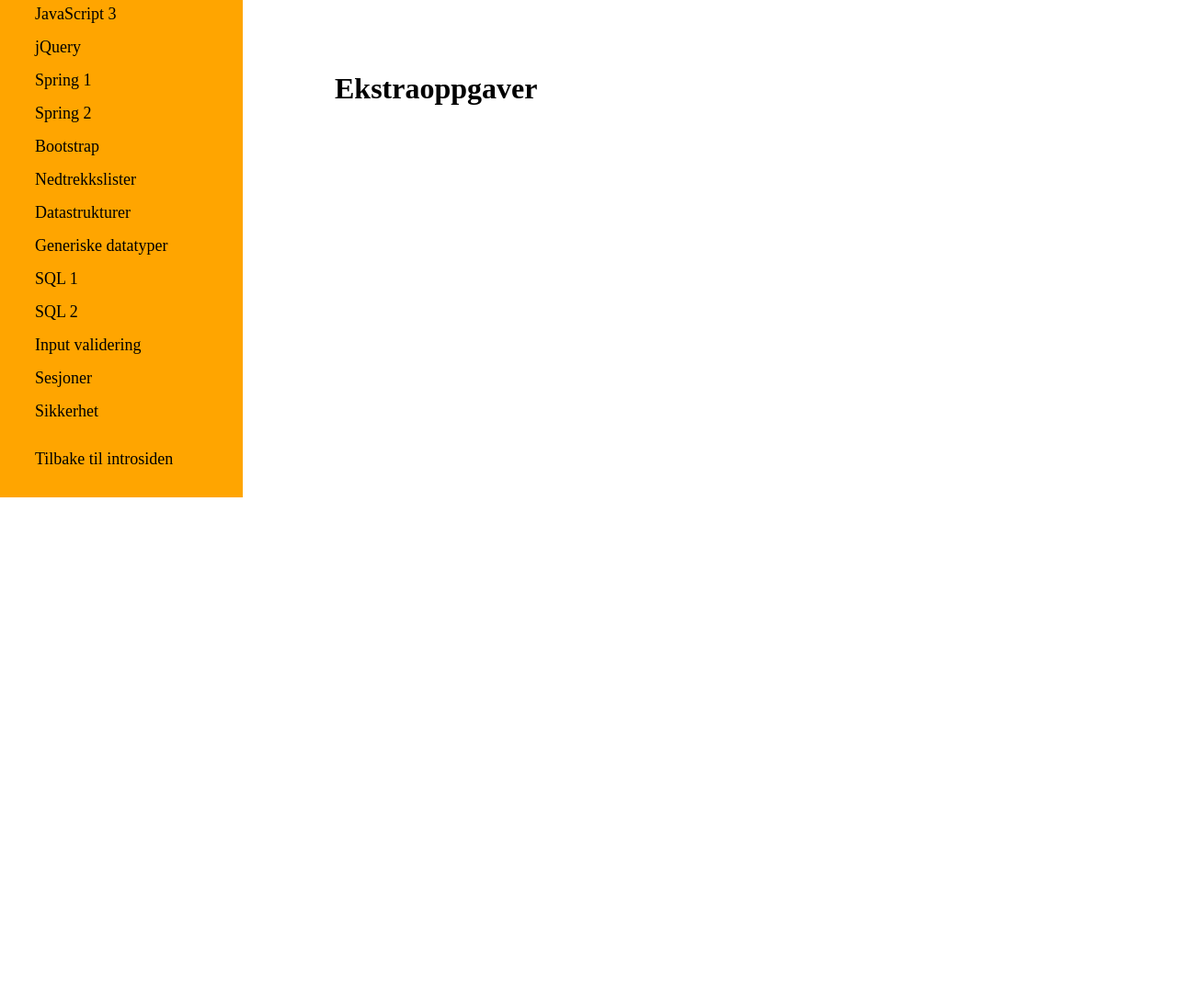
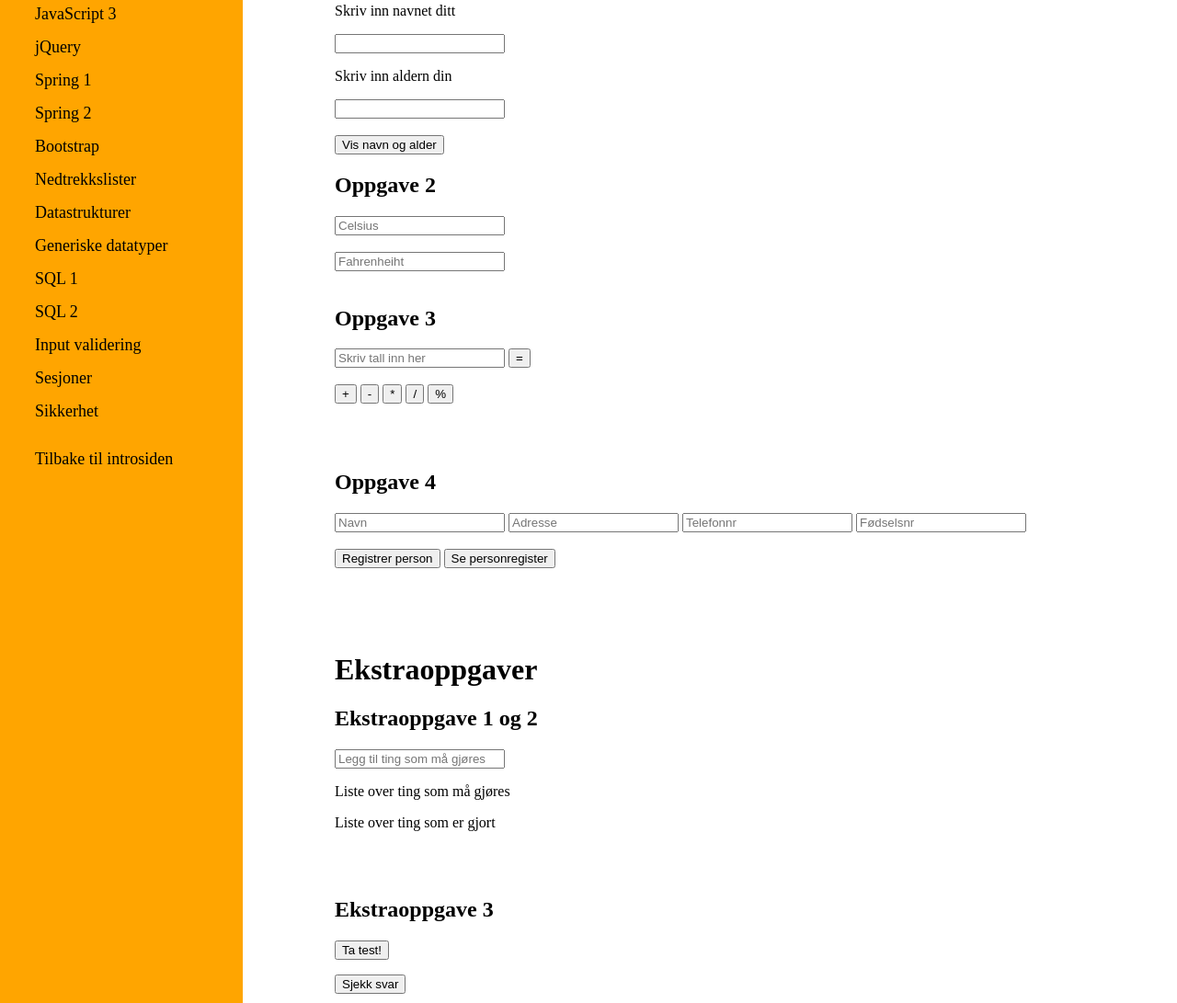
Before and after one commit to sandersletvold/data1700, a plain HTML site: page src/main/resources/static/4_jquery.html in a window 1280 px wide. Shown: the part 132-1223 px from the top of the page at 92% size. Before the commit the page ends 800 px from the top, so only its background shows below. Drawn offline with nearby package versions, Linux system fonts and the light colour scheme.

Commit message:
Fullført jQuery ukesoppgavene

```diff
--- a/src/main/resources/static/4_jquery.html
+++ b/src/main/resources/static/4_jquery.html
@@ -5,7 +5,8 @@
     <meta name="viewport" content="width=device-width, initial-scale=1.0">
     <title>Document</title>
     <link rel="stylesheet" href="style.css">
-    <script src="4_jquery.js" type="application/javascript"></script>
+    <script src="https://code.jquery.com/jquery-3.6.0.min.js" type="text/javascript"></script>
+    <script src="4_jquery.js"></script>
 </head>
 <body class="wrapper">
 <header class="navigasjon">
@@ -38,10 +39,70 @@
 <main>
     <div class="oppgaver">
         <h1 class="hovedoverskrift">Ukesoppgaver jQuery</h1>
+
         <h2 class="underoverskrift">Oppgave 1</h2>
+        <p class="informasjon">Skriv inn navnet ditt</p>
+        <label>
+            <input type="text" id="navn" value="">
+        </label>
+        <p class="informasjon">Skriv inn aldern din</p>
+        <label>
+            <input type="text" id="alder" value="">
+        </label>
+        <br><br>
+        <button onclick="visNavn()">Vis navn og alder</button>
+        <p id="personalia"></p>
+
+        <h2 class="underoverskrift">Oppgave 2</h2>
+        <input id="innCelsius" type="number" placeholder="Celsius" onchange="tilFahrenheiht()">
+        <br><br>
+        <input id="innFahrenheiht" type="number" placeholder="Fahrenheiht" onchange="tilCelsius()">
+        <br><br>
+
+        <h2 class="underoverskrift">Oppgave 3</h2>
+        <input id="tall" type="text" placeholder="Skriv tall inn her" onchange="registrerTall()">
+        <button id="regnUt" onclick="utregning()">=</button>
+        <br><br>
+        <button id="addisjon" onclick="addisjonTegn()">+</button>
+        <button id="subtraksjon" onclick="subtraksjonsTegn()">-</button>
+        <button id="multiplikasjon" onclick="multiplikasjonsTegn()">*</button>
+        <button id="divisjon" onclick="divisjonTegn()">/</button>
+        <button id="modulus" onclick="modulusTegn()">%</button>
+        <br>
+        <p id="regnestykke"></p>
+        <p id="resultat"></p>
+        <br><br>
+
+        <h2 class="underoverskrift">Oppgave 4</h2>
+        <input id="innNavn" type="text" placeholder="Navn">
+        <input id="innAdresse" type="text" placeholder="Adresse">
+        <input id="innTelefonnr" type="text" placeholder="Telefonnr">
+        <input id="innFodselsnr" type="text" placeholder="Fødselsnr">
+        <br><br>
+        <button onclick="registrer()">Registrer person</button>
+        <button onclick="skrivUtRegister()">Se personregister</button>
+        <p id="nyttRegister"></p>
 
         <br><br><br>
         <h1 class="hovedoverskrift">Ekstraoppgaver</h1>
+        <h2 class="underoverskrift">Ekstraoppgave 1 og 2</h2>
+        <label for="todoInput">
+            <input id="todoInput" type="text" placeholder="Legg til ting som må gjøres" onchange="leggTiliToDo()">
+        </label>
+        <p class="informasjon">Liste over ting som må gjøres</p>
+        <ul id="todoListe">
+
+        </ul>
+        <p class="informasjon">Liste over ting som er gjort</p>
+        <ul id="toDoListeFerdig" style="text-decoration: line-through">
+
+        </ul>
+
+        <br><br>
+        <h2 class="underoverskrift">Ekstraoppgave 3</h2>
+        <button onclick="skrivUtOppgaver()">Ta test!</button>
+        <ul id="liste"></ul>
+        <button onclick="sjekkSvar()">Sjekk svar</button>
     </div>
 </main>
 </body>
--- a/src/main/resources/static/4_jquery.js
+++ b/src/main/resources/static/4_jquery.js
@@ -0,0 +1,210 @@
+// Oppgave 1
+function visNavn() {
+    let getNavn = $("#navn").val();
+    let getAlder = $("#alder").val();
+    if (getAlder > 0) {
+        $("#personalia").html(getNavn+"<br>"+getAlder+" år");
+    } else {
+        alert("Skriv inn gyldig alder");
+    }
+}
+
+// Oppgave 2
+function tilCelsius() {
+    let hentFahrenheiht = $("#innFahrenheiht").val();
+    let fahrenheiht = (5/9) * (hentFahrenheiht-32);
+    fahrenheiht = fahrenheiht.toFixed(1);
+    $("#innCelsius").val(fahrenheiht);
+}
+
+function tilFahrenheiht() {
+    let hentCelsius = $("#innCelsius").val();
+    let celsius = (9/5) * hentCelsius+32;
+    celsius = celsius.toFixed(1);
+    $("#innFahrenheiht").val(celsius);
+}
+
+// Oppgave 3
+let tallLagring = [];
+let symbolLagring = [];
+let regnestykke = "";
+
+function registrerTall() {
+    let hentTall = $("#tall").val();
+    tallLagring.push(hentTall);
+    regnestykke += hentTall + " ";
+    $("#regnestykke").html(regnestykke);
+    $("#tall").val("");
+}
+
+function addisjonTegn() {
+    symbolLagring.push("+");
+    regnestykke += "+ ";
+    $("#regnestykke").html(regnestykke);
+}
+
+function subtraksjonsTegn() {
+    symbolLagring.push("-");
+    regnestykke += "- ";
+    $("#regnestykke").html(regnestykke);
+}
+
+function multiplikasjonsTegn() {
+    symbolLagring.push("*");
+    regnestykke += "* ";
+    $("#regnestykke").html(regnestykke);
+}
+
+function divisjonTegn() {
+    symbolLagring.push("/");
+    regnestykke += "/ ";
+    $("#regnestykke").html(regnestykke);
+}
+
+function modulusTegn() {
+    symbolLagring.push("%");
+    regnestykke += "% ";
+    $("#regnestykke").html(regnestykke);
+}
+
+function utregning() {
+    let svar = eval(tallLagring[0]);
+    for (let i = 0; i < symbolLagring.length; i++) {
+        let regnestykke = tallLagring[i + 1];
+        regnestykke = symbolLagring[i] + regnestykke;
+        svar = eval(svar + regnestykke);
+    }
+    $("#resultat").html(svar);
+}
+
+// Oppgave 4
+const personligRegister = [];
+
+function registrer() {
+    let nyPerson = {
+        nyttNavn : $("#innNavn").val(),
+        nyAdresse : $("#innAdresse").val(),
+        nyttTelefonnr : $("#innTelefonnr").val(),
+        nyttFodselsnr : $("#innFodselsnr").val()
+    };
+    personligRegister.push(nyPerson)
+    $("#innNavn").val("");
+    $("#innAdresse").val("");
+    $("#innTelefonnr").val("");
+    $("#innFodselsnr").val("");
+}
+
+function skrivUtRegister() {
+    let ut = "<table><tr>" +
+        "<th>Navn</th><th>Adresse</th><th>Telefonnr</th><th>Fødselsnr</th>" +
+        "</tr>";
+    for (let i = 0; i < personligRegister.length; i++) {
+        if (i % 2 === 0) {
+            if (personligRegister[i].nyttFodselsnr[9] % 2 === 0) {
+                ut += "<tr>";
+                ut += "<td><strong><em>" + personligRegister[i].nyttNavn + "</em></strong></td><td><strong><em>" + personligRegister[i].nyAdresse + "</em></strong></td><td><strong><em>" + personligRegister[i].nyttTelefonnr + "</em></strong></td><td><strong><em>" + personligRegister[i].nyttFodselsnr + "</em></strong></td>";
+                ut += "</tr>";
+            } else {
+                ut += "<tr>";
+                ut += "<td><strong>" + personligRegister[i].nyttNavn + "</strong></td><td><strong>" + personligRegister[i].nyAdresse + "</strong></td><td><strong>" + personligRegister[i].nyttTelefonnr + "</strong></td><td><strong>" + personligRegister[i].nyttFodselsnr + "</strong></td>";
+                ut += "</tr>";
+            }
+        } else {
+            if (personligRegister[i].nyttFodselsnr[9] % 2 === 0) {
+                ut += "<tr>";
+                ut += "<td><em>" + personligRegister[i].nyttNavn + "</em></td><td><em>" + personligRegister[i].nyAdresse + "</em></td><td><em>" + personligRegister[i].nyttTelefonnr + "</em></td><td><em>" + personligRegister[i].nyttFodselsnr + "</em></td>";
+                ut += "</tr>";
+            } else {
+                ut += "<tr>";
+                ut += "<td>" + personligRegister[i].nyttNavn + "</td><td>" + personligRegister[i].nyAdresse + "</td><td>" + personligRegister[i].nyttTelefonnr + "</td><td>" + personligRegister[i].nyttFodselsnr + "</td>";
+                ut += "</tr>";
+            }
+        }
+    }
+    ut += "</table>";
+    $("#nyttRegister").html(ut);
+}
+
+// Ekstraoppgave 1 og 2
+let boxNr = 0;
+let gjoremal = "";
+function leggTiliToDo() {
+    gjoremal = $("#todoInput").val();
+    $("#todoListe").append("<li>" + gjoremal + "<input id='" + boxNr + "' type='checkbox' onchange='flyttElement(this)'>" + "</li>");
+    $("#todoInput").val("");
+    boxNr++;
+}
+
+function flyttElement(box) {
+    let oppgaveElemenet = box.parentElement;
+    if (box.checked) {
+        oppgaveElemenet.remove();
+        $("#toDoListeFerdig").append(oppgaveElemenet);
+    } else {
+        oppgaveElemenet.remove();
+        $("#todoListe").append(oppgaveElemenet);
+    }
+}
+
+// Ekstraoppgave 3
+const oppgaver = [];
+
+const oppgave1 = {
+    sporsmol: "Hvilket av alternativene er IKKE et kodespråk?",
+    alternativer: ['C++', 'JavaScript', 'Python', 'PUTTY', 'C#'],
+    riktigIndex: 3
+};
+
+const oppgave2 = {
+    sporsmol: "Hvor mange forskjellige kodespråk har vi vært innom på studie til nå?",
+    alternativer: ['3', '5', '4', '6'],
+    riktigIndex: 1
+};
+
+const oppgave3 = {
+    sporsmol: "Dette programmet er laget med jQuery, hva er det?",
+    alternativer: ['Ett eget kodespråk', 'Ferdig kode man kan hente fra et bibliotek', 'En utvidelse av et kodespråk', 'En alternativ skrivemåte for ett annet kodespråk'],
+    riktigIndex: 3
+};
+
+oppgaver.push(oppgave1);
+oppgaver.push(oppgave2);
+oppgaver.push(oppgave3);
+
+function skrivUtOppgaver() {
+    let ut = "";
+    let id = 0;
+    for (let oppgaveIndex = 0; oppgaveIndex < oppgaver.length; oppgaveIndex++) {
+        let i = oppgaver[oppgaveIndex];
+        ut += "<li><h3>"+i.sporsmol+"</h3></li>";
+        for (let j of i.alternativer) {
+            id++;
+            ut += "<li>"+j+"<label for='"+id+"'><input id='"+id+"' type='radio' value='"+j+"' name='oppgave"+oppgaveIndex+"'></label></li>";
+        }
+    }
+    $("#liste").html(ut);
+}
+
+function sjekkSvar() {
+    let riktigeSvar = 0;
+    for (let oppgaveIndex = 0; oppgaveIndex < oppgaver.length; oppgaveIndex++) {
+        const radioKnapper = document.querySelectorAll('[name="oppgave' + oppgaveIndex + '"]');
+        let svar = "";
+        for (let alternativ of radioKnapper) {
+            if (alternativ.checked) {
+                svar = alternativ.value;
+                break;
+            }
+        }
+        if (sjekkOmRiktig(oppgaveIndex, svar)) {
+            riktigeSvar++;
+        }
+    }
+    $("#liste").html("");
+    alert(riktigeSvar + " av " + oppgaver.length + " oppgaver er riktige");
+}
+
+function sjekkOmRiktig(oppgaveIndex, svar) {
+    const oppgave = oppgaver[oppgaveIndex];
+    return oppgave.riktigIndex === oppgave.alternativer.indexOf(svar);
+}
```
